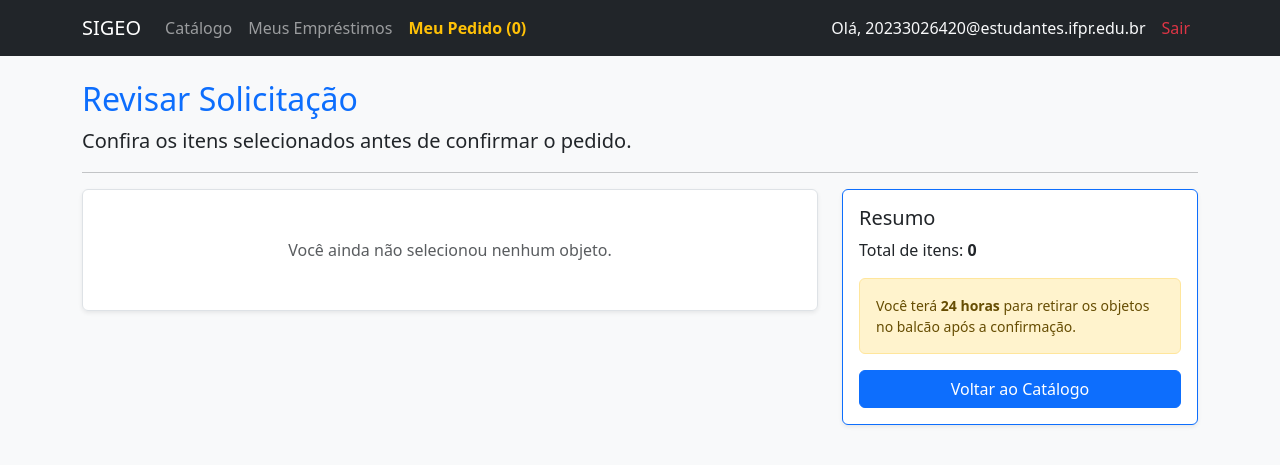
After one commit to brunavdelgobo/2026-pds-sigeo, a Django app: page /revisar-pedido/ in a window 1280 px wide. The commit adds this page. Shown: the top 465 px of the page. Run offline with Django 5.2, Linux system fonts and the light colour scheme; a user stored in the database is signed in.

Commit message:
Adiciona a possiblidade de emprestar mais de um item no mesmo empréstimo

```diff
--- a/SIGEO/urls.py
+++ b/SIGEO/urls.py
@@ -33,4 +33,7 @@ urlpatterns = [
     path('avaliar-devolucao/<int:emprestimo_id>/', views.avaliar_devolucao, name='avaliar_devolucao'),
     path('manutencao/', views.gerenciar_manutencao, name='gerenciar_manutencao'),
     path('manutencao/concluir/<int:objeto_id>/', views.concluir_manutencao, name='concluir_manutencao'),
+    path('adicionar-pedido/<int:objeto_id>/', views.adicionar_ao_pedido, name='adicionar_ao_pedido'),
+    path('revisar-pedido/', views.revisar_pedido, name='revisar_pedido'),
+    path('remover-pedido/<int:objeto_id>/', views.remover_do_pedido, name='remover_do_pedido'),
 ]
--- a/SIGEO/views.py
+++ b/SIGEO/views.py
@@ -7,6 +7,8 @@ import uuid
 from django.utils import timezone
 from datetime import timedelta
 from django.db.models import Q
+import random
+import string
 
 
 def registrar(request):
@@ -223,46 +225,58 @@ def avaliar_devolucao(request, emprestimo_id):
     if not request.user.is_staff:
         return redirect('painel')
 
-    # Busca o empréstimo e o objeto vinculado
     emprestimo = get_object_or_404(Emprestimo, id=emprestimo_id, status_geral='ATIVO')
-    item = ItemEmprestimo.objects.filter(emprestimo=emprestimo).first()
-    objeto = item.objeto if item else None
+
+    # Filtra APENAS os itens que ainda NÃO foram devolvidos
+    itens_pendentes = ItemEmprestimo.objects.filter(emprestimo=emprestimo).exclude(status_item='DEVOLVIDO')
 
     if request.method == 'POST':
-        nova_condicao = request.POST.get('condicao')
-        observacao = request.POST.get('observacao')  # Caso você queira salvar isso no model futuramente
+        itens_devolvidos_agora = 0
 
-        # Atualiza a condição do objeto
-        objeto.condicao = nova_condicao
+        for item in itens_pendentes:
+            nova_condicao = request.POST.get(f'condicao_{item.id}')
+            # A observacao está sendo capturada aqui (podemos salvar no banco no futuro se quiser)
+            observacao = request.POST.get(f'obs_{item.id}')
 
-        # Agora o código usa exatamente a sigla que está no seu models.py
-        if nova_condicao == 'AVARIADO':
-            objeto.status = 'MANUTENCAO'
+            # Se o funcionário marcou uma condição e NÃO escolheu "Ainda com o aluno"
+            if nova_condicao and nova_condicao != 'NAO_DEVOLVIDO':
+                objeto = item.objeto
+                objeto.condicao = nova_condicao
+
+                if nova_condicao == 'AVARIADO':
+                    objeto.status = 'MANUTENCAO'
+                else:
+                    objeto.status = 'DISPONIVEL'
+                objeto.save()
+
+                item.status_item = 'DEVOLVIDO'
+                item.condicao_retorno = nova_condicao
+                item.save()
+
+                itens_devolvidos_agora += 1
+
+        # Verifica se ainda sobrou algum item com o aluno após essa devolução
+        ainda_pendentes = ItemEmprestimo.objects.filter(emprestimo=emprestimo).exclude(status_item='DEVOLVIDO').count()
+
+        if ainda_pendentes == 0:
+            # Tudo devolvido! Conclui o pedido
+            emprestimo.status_geral = 'CONCLUIDO'
+            emprestimo.save()
+            mensagem = "Devolução finalizada! Todos os itens deste pedido foram retornados."
         else:
-            objeto.status = 'DISPONIVEL'
+            # Faltam itens, mantém o empréstimo ATIVO
+            mensagem = f"Devolução PARCIAL registrada! {itens_devolvidos_agora} item(ns) retornado(s). O aluno ainda precisa devolver {ainda_pendentes} item(ns)."
 
-        objeto.save()
-
-        # Conclui o empréstimo
-        emprestimo.status_geral = 'CONCLUIDO'
-        emprestimo.save()
-
-        if item:
-            item.status_item = 'DEVOLVIDO'
-            item.save()
-
-        # Retorna para a tela de bipar código com mensagem de sucesso
         return render(request, 'validar_codigo.html', {
-            'mensagem': f"Devolução concluída! {objeto.nome_objeto} agora está como: {objeto.get_status_display()}.",
+            'mensagem': mensagem,
             'cor_mensagem': 'success'
         })
 
-    # Pega dinamicamente as opções de condição que você criou lá no models.py
     opcoes_condicao = Objeto._meta.get_field('condicao').choices
 
     return render(request, 'avaliar_devolucao.html', {
         'emprestimo': emprestimo,
-        'objeto': objeto,
+        'itens': itens_pendentes,
         'condicoes': opcoes_condicao
     })
 
@@ -291,3 +305,82 @@ def concluir_manutencao(request, objeto_id):
     objeto.save()
 
     return redirect('gerenciar_manutencao')
+
+
+@login_required(login_url='/login/')
+def adicionar_ao_pedido(request, objeto_id):
+    # Se o carrinho não existir na sessão do usuario, cria uma lista vazia
+    if 'carrinho' not in request.session:
+        request.session['carrinho'] = []
+
+    carrinho = request.session['carrinho']
+
+    # Só adiciona se o objeto já não estiver no carrinho
+    if objeto_id not in carrinho:
+        carrinho.append(objeto_id)
+        # Avisa o Django que a sessão foi modificada e precisa ser salva
+        request.session.modified = True
+
+        # Redireciona de volta para o catálogo para ele continuar escolhendo
+    return redirect('catalogo')
+
+
+@login_required(login_url='/login/')
+def revisar_pedido(request):
+    # Pega os IDs salvos na sessão (ou uma lista vazia se não tiver nada)
+    carrinho_ids = request.session.get('carrinho', [])
+
+    # Busca no banco os objetos reais usando os IDs
+    objetos_no_carrinho = Objeto.objects.filter(id__in=carrinho_ids)
+
+    if request.method == 'POST':
+        if not objetos_no_carrinho:
+            return redirect('catalogo')
+
+        # 1. Cria o "Guarda-chuva" (O Empréstimo principal)
+        # Exemplo: o aluno tem 24h para ir retirar no balcão
+        data_expiracao = timezone.now() + timedelta(hours=24)
+        codigo_ret = ''.join(random.choices(string.ascii_uppercase + string.digits, k=6))
+        codigo_dev = ''.join(random.choices(string.ascii_uppercase + string.digits, k=6))
+
+        novo_emprestimo = Emprestimo.objects.create(
+            usuario=request.user,
+            data_expiracao=data_expiracao,
+            codigo_retirada=codigo_ret,
+            codigo_devolucao=codigo_dev,
+            status_geral='PENDENTE'
+        )
+
+        # 2. Cria os Itens individuais dentro deste empréstimo
+        for obj in objetos_no_carrinho:
+            # Puxa o prazo de dias diretamente da categoria do objeto
+            prazo = obj.categoria.prazo_dias
+            data_devolucao = timezone.now() + timedelta(days=prazo)
+
+            ItemEmprestimo.objects.create(
+                emprestimo=novo_emprestimo,
+                objeto=obj,
+                data_devolucao_prevista=data_devolucao,
+                status_item='AGUARDANDO_RETIRADA'
+            )
+
+            # Muda o status do objeto para que ninguém mais pegue no catálogo
+            obj.status = 'EMPRESTADO'
+            obj.save()
+
+        # 3. Limpa o carrinho e manda pro painel
+        request.session['carrinho'] = []
+        request.session.modified = True
+
+        return redirect('painel')
+
+    return render(request, 'revisar_pedido.html', {'objetos': objetos_no_carrinho})
+
+
+@login_required(login_url='/login/')
+def remover_do_pedido(request, objeto_id):
+    carrinho = request.session.get('carrinho', [])
+    if objeto_id in carrinho:
+        carrinho.remove(objeto_id)
+        request.session.modified = True
+    return redirect('revisar_pedido')
--- a/templates/base.html
+++ b/templates/base.html
@@ -24,6 +24,12 @@
                         </li>
                         <li class="nav-item">
                             <a class="nav-link" href="{% url 'painel' %}">Meus Empréstimos</a>
+                        </li>
+                        <!-- Novo atalho do Carrinho -->
+                        <li class="nav-item">
+                            <a class="nav-link text-warning fw-bold" href="{% url 'revisar_pedido' %}">
+                                Meu Pedido ({{ request.session.carrinho|length|default:"0" }})
+                            </a>
                         </li>
                     {% endif %}
                 </ul>
--- a/templates/catalogo.html
+++ b/templates/catalogo.html
@@ -41,7 +41,7 @@
                         </p>
                     </div>
                     <div class="card-footer bg-transparent border-top-0">
-                        <a href="{% url 'solicitar_emprestimo' obj.id %}" class="btn btn-success w-100">Solicitar Empréstimo</a>
+                        <a href="{% url 'adicionar_ao_pedido' obj.id %}" class="btn btn-outline-primary w-100">Adicionar ao Pedido</a>
                     </div>
                 </div>
             </div>
--- /dev/null
+++ b/templates/revisar_pedido.html
@@ -0,0 +1,52 @@
+{% extends 'base.html' %}
+
+{% block content %}
+<div class="mt-4">
+    <h2 class="text-primary">Revisar Solicitação</h2>
+    <p class="lead">Confira os itens selecionados antes de confirmar o pedido.</p>
+    <hr>
+
+    <div class="row">
+        <div class="col-md-8">
+            <div class="list-group shadow-sm mb-4">
+                {% for obj in objetos %}
+                    <div class="list-group-item d-flex justify-content-between align-items-center p-3">
+                        <div>
+                            <h5 class="mb-1">{{ obj.nome_objeto }}</h5>
+                            <small class="text-muted">Categoria: {{ obj.categoria.nome_categoria }} | Patrimônio: {{ obj.cg_patrimonio|default:"N/A" }}</small>
+                            <br>
+                            <small class="text-info fw-bold">Prazo de empréstimo: {{ obj.categoria.prazo_dias }} dias</small>
+                        </div>
+                        <a href="{% url 'remover_do_pedido' obj.id %}" class="btn btn-sm btn-outline-danger">Remover</a>
+                    </div>
+                {% empty %}
+                    <div class="list-group-item text-center py-5">
+                        <p class="text-muted mb-0">Você ainda não selecionou nenhum objeto.</p>
+                    </div>
+                {% endfor %}
+            </div>
+        </div>
+
+        <div class="col-md-4">
+            <div class="card shadow-sm border-primary">
+                <div class="card-body">
+                    <h5 class="card-title">Resumo</h5>
+                    <p class="card-text">Total de itens: <strong>{{ objetos|length }}</strong></p>
+                    <div class="alert alert-warning small">
+                        Você terá <strong>24 horas</strong> para retirar os objetos no balcão após a confirmação.
+                    </div>
+
+                    <form method="POST">
+                        {% csrf_token %}
+                        {% if objetos %}
+                            <button type="submit" class="btn btn-success w-100 btn-lg">Confirmar Solicitação</button>
+                        {% else %}
+                            <a href="{% url 'catalogo' %}" class="btn btn-primary w-100">Voltar ao Catálogo</a>
+                        {% endif %}
+                    </form>
+                </div>
+            </div>
+        </div>
+    </div>
+</div>
+{% endblock %}
```
Also changed, not shown: templates/avaliar_devolucao.html (+27 -15 lines).
